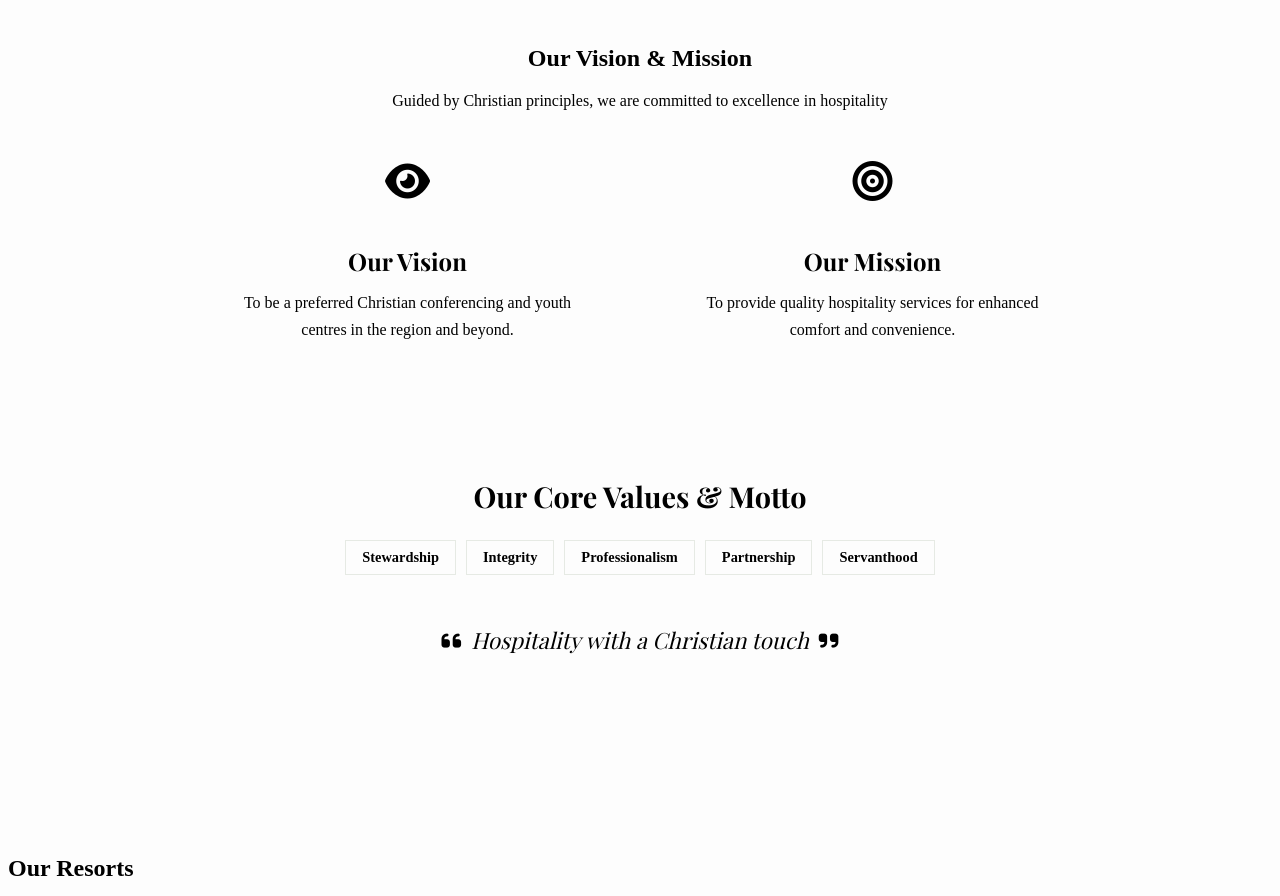
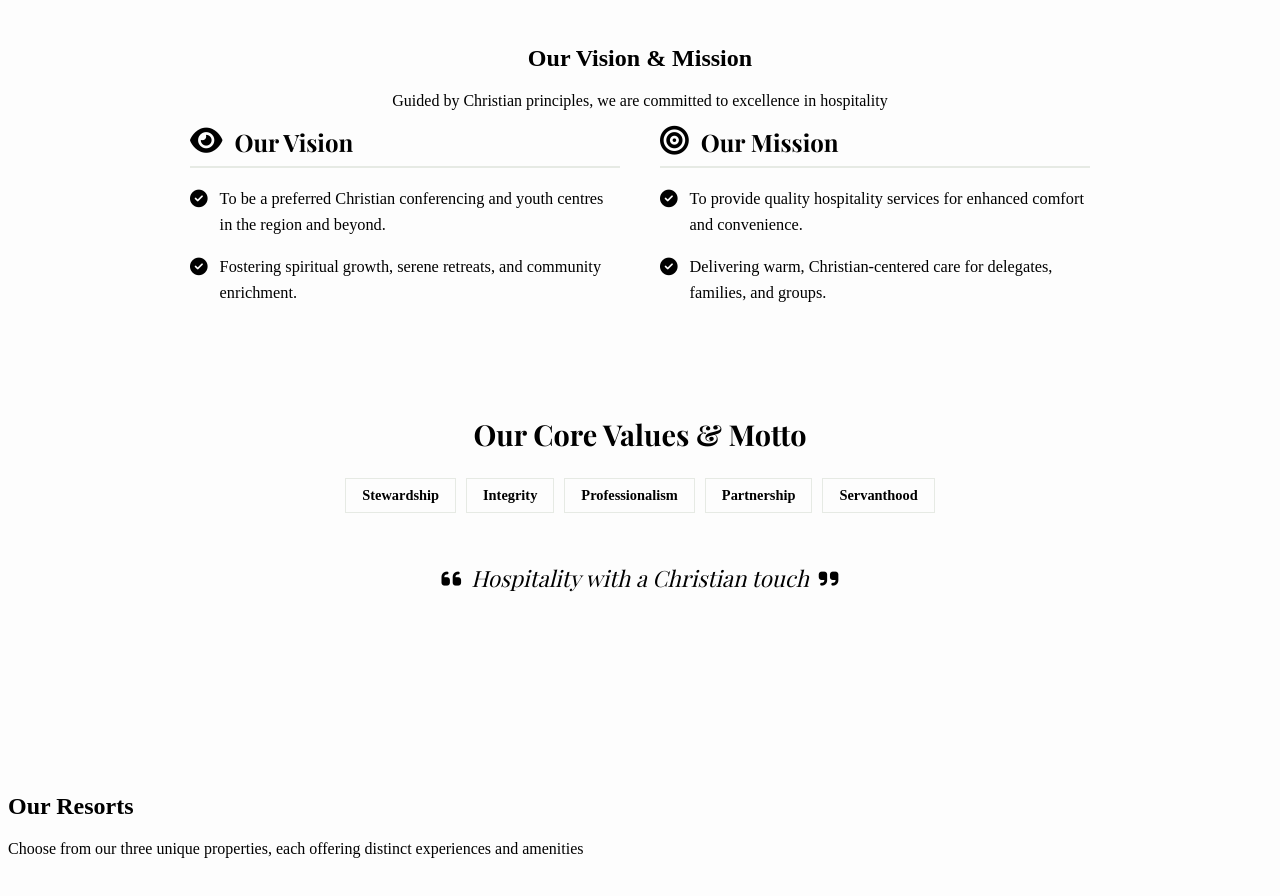
Before and after one commit to Kennedy-Mutuku/limuru-Hotel-F-End, a React (Vite) app: page / in a window 1280 px wide. Shown: the part 960-1856 px from the top of the page. Built offline with nearby package versions, Linux system fonts and the light colour scheme; grey boxes are pictures that could not be loaded; the HTML template or start-up script is replaced by a standard one.

Commit message:
style(ui): refactor Vision & Mission from boxed containers to clean bulleted list layout

```diff
--- a/src/pages/AboutPage.jsx
+++ b/src/pages/AboutPage.jsx
@@ -57,17 +57,39 @@ export default function AboutPage() {
                         <p>Guided by Christian principles, we are committed to excellence in hospitality</p>
                     </div>
 
-                    <div className="mission-vision-grid">
-                        <div className="mv-card">
-                            <i className="fas fa-eye mv-icon"></i>
-                            <h3>Our Vision</h3>
-                            <p>To be a preferred Christian conferencing and youth centres in the region and beyond.</p>
+                    <div className="vm-bullets-wrapper">
+                        <div className="vm-bullet-column">
+                            <div className="vm-bullet-header">
+                                <i className="fas fa-eye vm-bullet-icon"></i>
+                                <h3>Our Vision</h3>
+                            </div>
+                            <ul className="vm-bullets-list">
+                                <li>
+                                    <i className="fas fa-check-circle vm-check-icon"></i>
+                                    <span>To be a preferred Christian conferencing and youth centres in the region and beyond.</span>
+                                </li>
+                                <li>
+                                    <i className="fas fa-check-circle vm-check-icon"></i>
+                                    <span>Fostering spiritual growth, serene retreats, and community enrichment.</span>
+                                </li>
+                            </ul>
                         </div>
 
-                        <div className="mv-card">
-                            <i className="fas fa-bullseye mv-icon"></i>
-                            <h3>Our Mission</h3>
-                            <p>To provide quality hospitality services for enhanced comfort and convenience.</p>
+                        <div className="vm-bullet-column">
+                            <div className="vm-bullet-header">
+                                <i className="fas fa-bullseye vm-bullet-icon mission"></i>
+                                <h3>Our Mission</h3>
+                            </div>
+                            <ul className="vm-bullets-list">
+                                <li>
+                                    <i className="fas fa-check-circle vm-check-icon mission"></i>
+                                    <span>To provide quality hospitality services for enhanced comfort and convenience.</span>
+                                </li>
+                                <li>
+                                    <i className="fas fa-check-circle vm-check-icon mission"></i>
+                                    <span>Delivering warm, Christian-centered care for delegates, families, and groups.</span>
+                                </li>
+                            </ul>
                         </div>
                     </div>
 
--- a/src/pages/HomePage.css
+++ b/src/pages/HomePage.css
@@ -117,55 +117,74 @@
     /* Dense padding */
 }
 
-.vm-grid {
+/* ── Containerless Bulleted Vision & Mission ── */
+.vm-bullets-wrapper {
     display: grid;
-    grid-template-columns: repeat(auto-fit, minmax(300px, 1fr));
-    gap: 30px;
-    /* Denser gap */
-    margin-bottom: 30px;
+    grid-template-columns: repeat(auto-fit, minmax(320px, 1fr));
+    gap: 40px;
+    margin-bottom: 40px;
+    text-align: left;
 }
 
-.vision-card,
-.mission-card {
-    background: var(--primary-white);
-    padding: 35px;
-    border: 1px solid var(--gray-border);
-    /* Subtle border instead of heavy shadow */
-    border-radius: 0;
-    /* SHARP CORNERS */
-    transition: border-color 0.3s;
+.vm-bullet-column {
+    background: transparent;
+    border: none;
+    box-shadow: none;
+    padding: 0;
 }
 
-.vision-card:hover,
-.mission-card:hover {
-    border-color: var(--primary-green);
-    /* No translate lift */
+.vm-bullet-header {
+    display: flex;
+    align-items: center;
+    gap: 12px;
+    margin-bottom: 18px;
+    padding-bottom: 8px;
+    border-bottom: 2px solid rgba(34, 68, 15, 0.1);
 }
 
-.vm-icon {
-    font-size: 2.5rem;
+.vm-bullet-icon {
+    font-size: 1.8rem;
     color: var(--primary-green);
-    margin-bottom: 20px;
-    /* Removed the circular background */
 }
 
-.mission-card .vm-icon {
+.vm-bullet-icon.mission {
     color: var(--primary-orange);
 }
 
-.vision-card h3,
-.mission-card h3 {
+.vm-bullet-header h3 {
     font-size: 1.5rem;
     font-family: 'Playfair Display', serif;
-    margin-bottom: 12px;
+    margin: 0;
     color: var(--primary-green);
 }
 
-.vision-card p,
-.mission-card p {
-    color: var(--text-light);
-    line-height: 1.7;
+.vm-bullets-list {
+    list-style: none;
+    padding: 0;
     margin: 0;
+    display: flex;
+    flex-direction: column;
+    gap: 16px;
+}
+
+.vm-bullets-list li {
+    display: flex;
+    align-items: flex-start;
+    gap: 12px;
+    font-size: 1.02rem;
+    color: var(--text-dark);
+    line-height: 1.6;
+}
+
+.vm-check-icon {
+    color: var(--primary-green);
+    font-size: 1.1rem;
+    margin-top: 4px;
+    flex-shrink: 0;
+}
+
+.vm-check-icon.mission {
+    color: var(--primary-orange);
 }
 
 /* Core Values inside VM */
--- a/src/pages/HomePage.jsx
+++ b/src/pages/HomePage.jsx
@@ -111,16 +111,39 @@ export default function HomePage() {
                             <h2>Our Vision & Mission</h2>
                             <p>Guided by Christian principles, we are committed to excellence in hospitality</p>
                         </div>
-                        <div className="vm-grid">
-                            <div className="vision-card">
-                                <i className="fas fa-eye vm-icon"></i>
-                                <h3>Our Vision</h3>
-                                <p>To be a preferred Christian conferencing and youth centres in the region and beyond.</p>
+                        <div className="vm-bullets-wrapper">
+                            <div className="vm-bullet-column">
+                                <div className="vm-bullet-header">
+                                    <i className="fas fa-eye vm-bullet-icon"></i>
+                                    <h3>Our Vision</h3>
+                                </div>
+                                <ul className="vm-bullets-list">
+                                    <li>
+                                        <i className="fas fa-check-circle vm-check-icon"></i>
+                                        <span>To be a preferred Christian conferencing and youth centres in the region and beyond.</span>
+                                    </li>
+                                    <li>
+                                        <i className="fas fa-check-circle vm-check-icon"></i>
+                                        <span>Fostering spiritual growth, serene retreats, and community enrichment.</span>
+                                    </li>
+                                </ul>
                             </div>
-                            <div className="mission-card">
-                                <i className="fas fa-bullseye vm-icon"></i>
-                                <h3>Our Mission</h3>
-                                <p>To provide quality hospitality services for enhanced comfort and convenience.</p>
+
+                            <div className="vm-bullet-column">
+                                <div className="vm-bullet-header">
+                                    <i className="fas fa-bullseye vm-bullet-icon mission"></i>
+                                    <h3>Our Mission</h3>
+                                </div>
+                                <ul className="vm-bullets-list">
+                                    <li>
+                                        <i className="fas fa-check-circle vm-check-icon mission"></i>
+                                        <span>To provide quality hospitality services for enhanced comfort and convenience.</span>
+                                    </li>
+                                    <li>
+                                        <i className="fas fa-check-circle vm-check-icon mission"></i>
+                                        <span>Delivering warm, Christian-centered care for delegates, families, and groups.</span>
+                                    </li>
+                                </ul>
                             </div>
                         </div>
 
```
